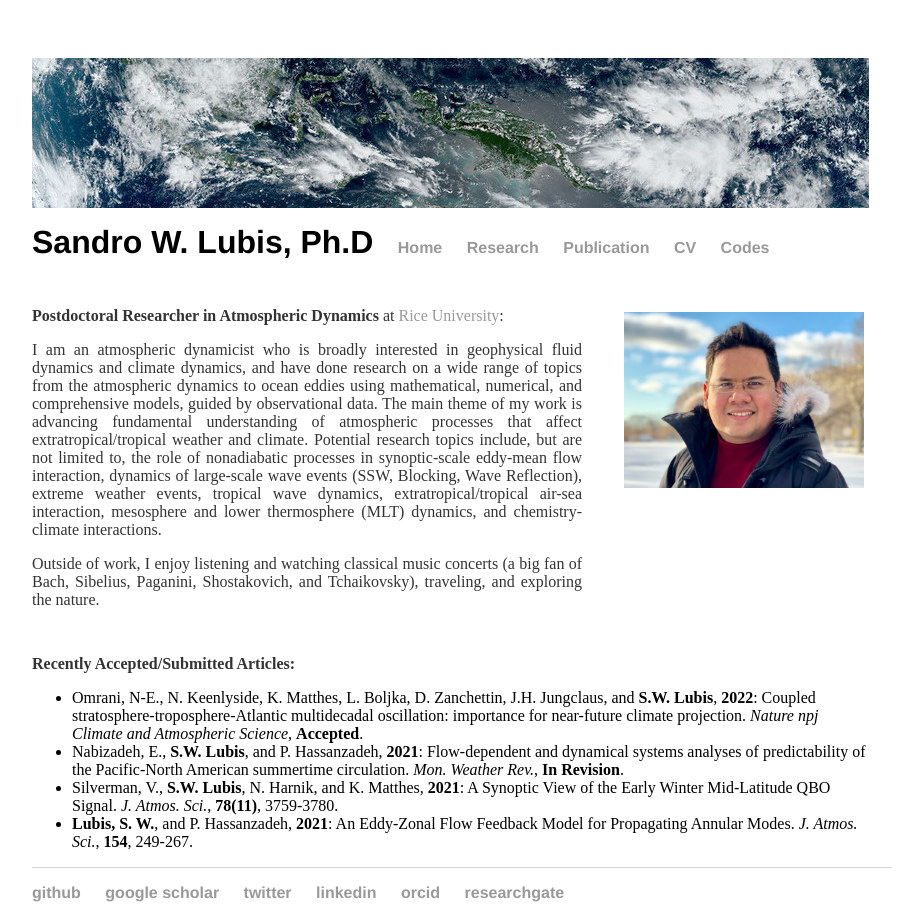
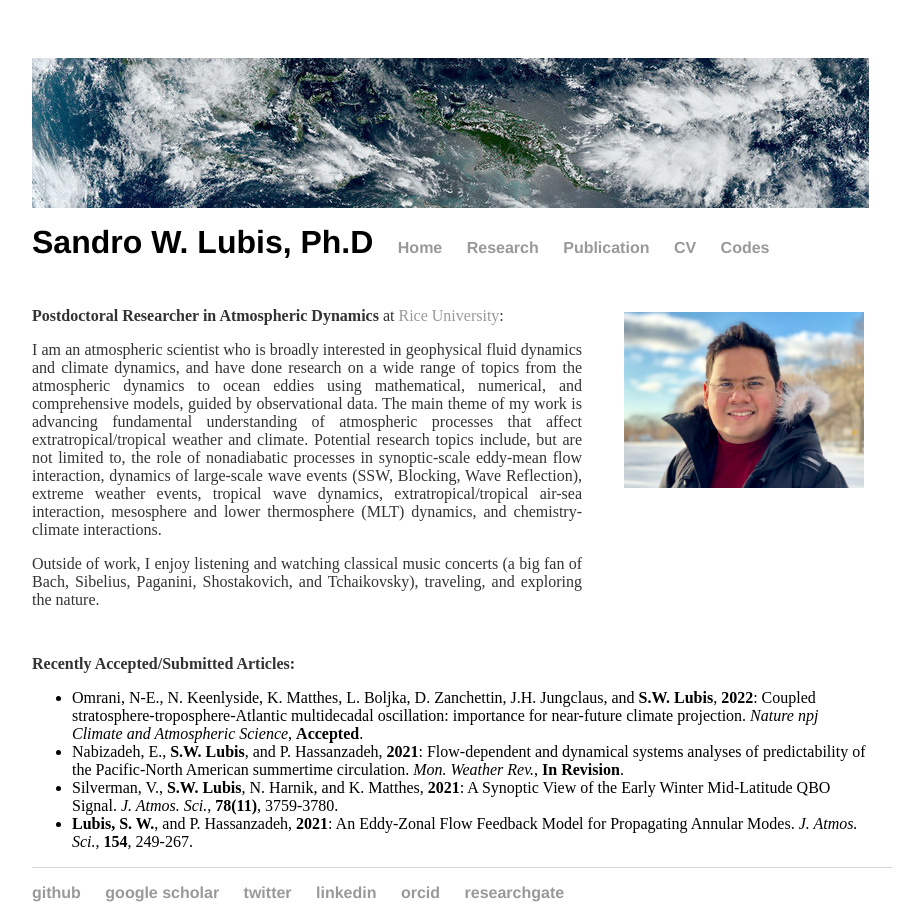
Before and after one commit to sandrolubis/sandrolubis.github.io, a Jekyll site: the page built from index.html, in a window 1280 px wide. Shown: the whole page, without its empty margins (276-1199 px from the left). Built offline with Jekyll 4.4.1, drawn with Linux system fonts in a browser that asks for light colours.

Commit message:
Update index.html

```diff
--- a/index.html
+++ b/index.html
@@ -34,7 +34,7 @@
 	<p class="ex", style="padding-top:30px"><font size=3><b>Postdoctoral Researcher in Atmospheric Dynamics</b> at <a href="https://mech.rice.edu/">Rice University</a>:</p>
 
 
-	<p class="ex"><font size=3>I am an atmospheric dynamicist who is broadly interested in geophysical fluid dynamics and climate dynamics,
+	<p class="ex"><font size=3>I am an atmospheric scientist who is broadly interested in geophysical fluid dynamics and climate dynamics,
 		and have done research on a wide range of topics from the atmospheric dynamics to ocean eddies using mathematical,
 		numerical, and comprehensive models, guided by observational data. The main theme of my work is advancing fundamental
 		understanding of atmospheric processes that affect extratropical/tropical weather and climate. Potential research topics include,
```
